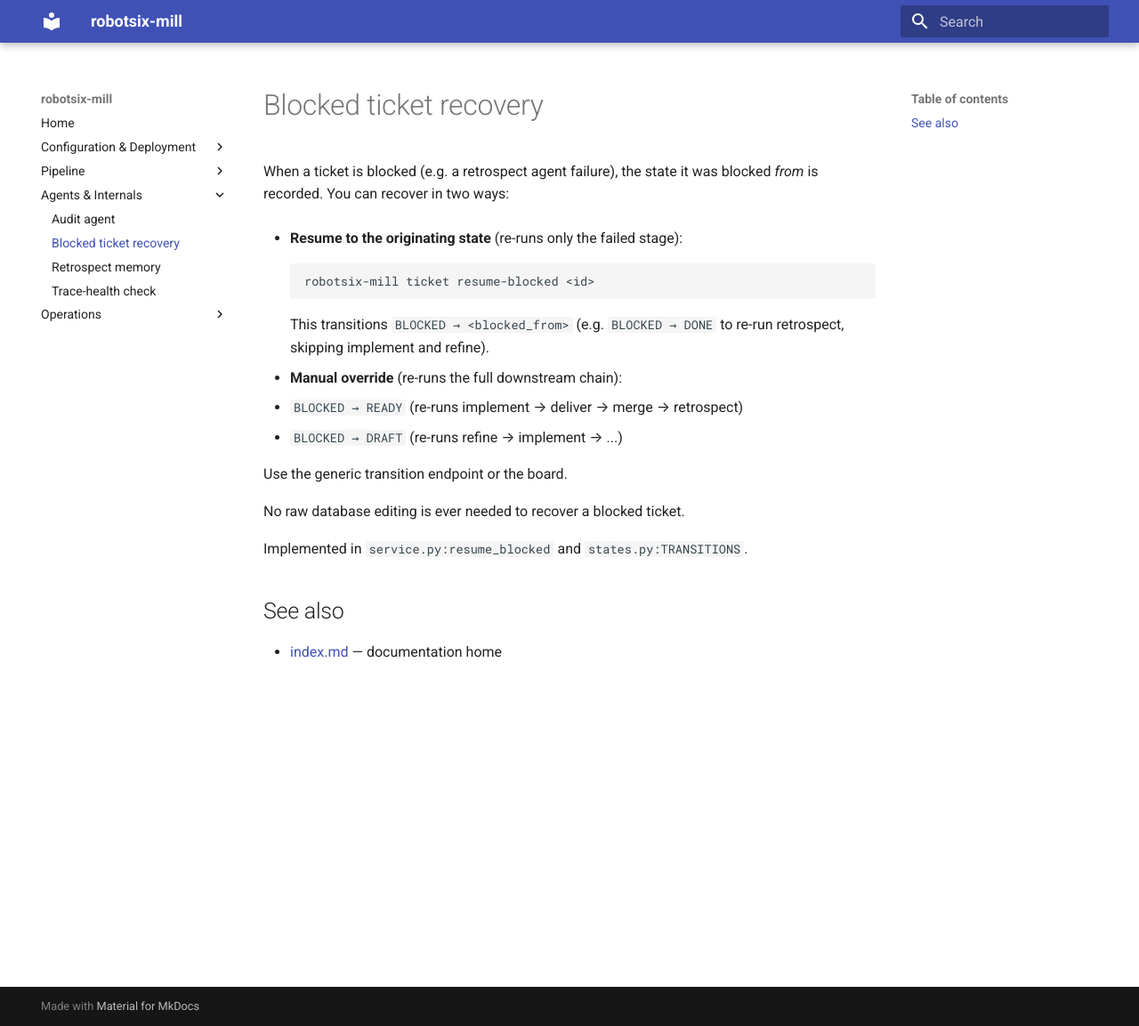
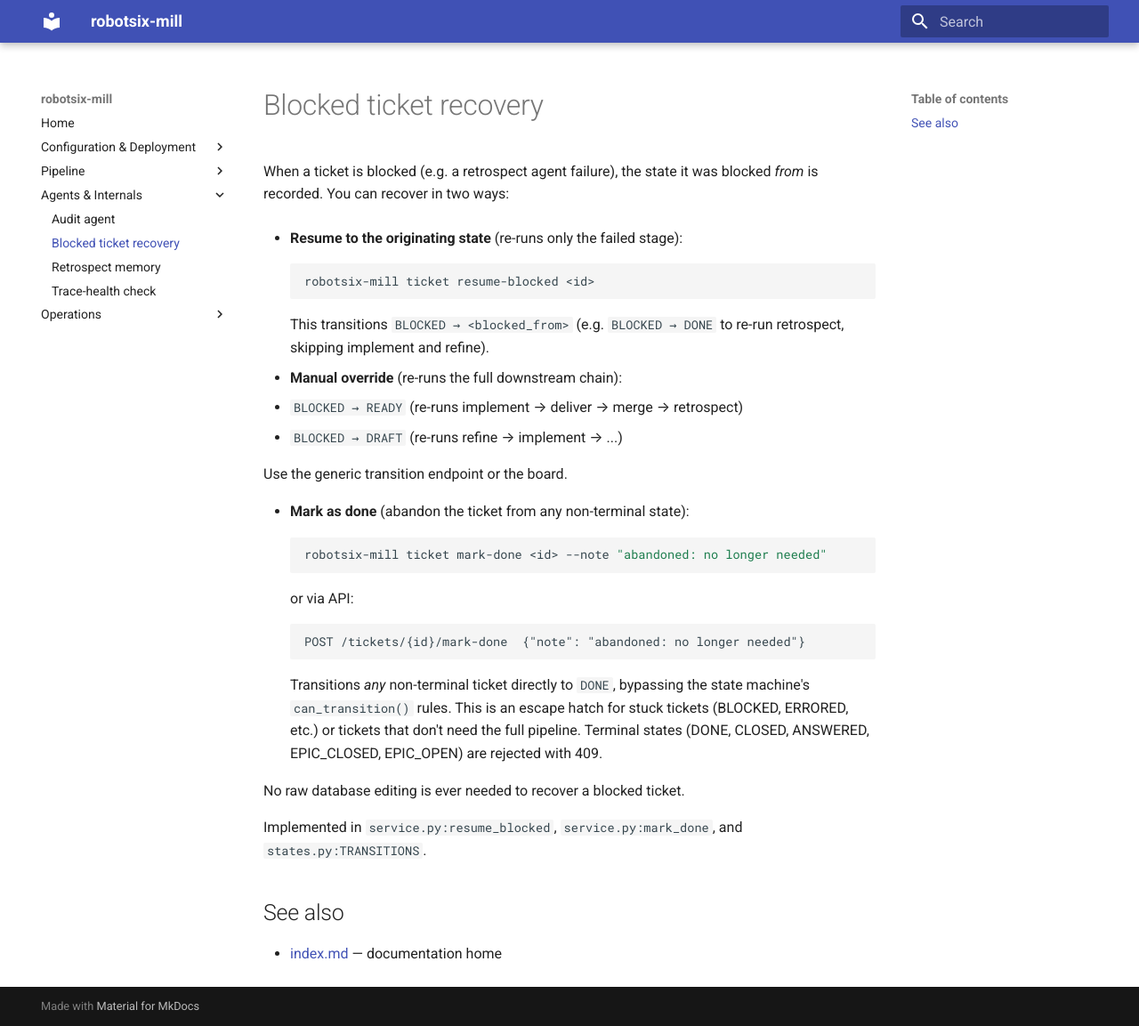
Before and after one commit to damien-robotsix/robotsix-mill, an MkDocs documentation site: the page built from docs/blocked-ticket-recovery.md, in a window 1280 px wide and 1153 px high. Shown: the whole window at 89% size. Built offline with MkDocs 1.6.1 and Material for MkDocs 9.7.7, drawn with Linux system fonts in a browser that asks for light colours.

Commit message:
mill(docs): Add mark_done service method and API endpoint (20260525T084402Z-add-mark-done-service-method-and-api-end-a063)

````diff
--- a/docs/blocked-ticket-recovery.md
+++ b/docs/blocked-ticket-recovery.md
@@ -16,9 +16,24 @@
 
   Use the generic transition endpoint or the board.
 
+- **Mark as done** (abandon the ticket from any non-terminal state):
+  ```sh
+  robotsix-mill ticket mark-done <id> --note "abandoned: no longer needed"
+  ```
+  or via API:
+  ```
+  POST /tickets/{id}/mark-done  {"note": "abandoned: no longer needed"}
+  ```
+  Transitions *any* non-terminal ticket directly to `DONE`, bypassing
+  the state machine's `can_transition()` rules.  This is an escape
+  hatch for stuck tickets (BLOCKED, ERRORED, etc.) or tickets that
+  don't need the full pipeline.  Terminal states (DONE, CLOSED,
+  ANSWERED, EPIC_CLOSED, EPIC_OPEN) are rejected with 409.
+
 No raw database editing is ever needed to recover a blocked ticket.
 
-Implemented in `service.py:resume_blocked` and `states.py:TRANSITIONS`.
+Implemented in `service.py:resume_blocked`, `service.py:mark_done`,
+and `states.py:TRANSITIONS`.
 
 ## See also
 
````
